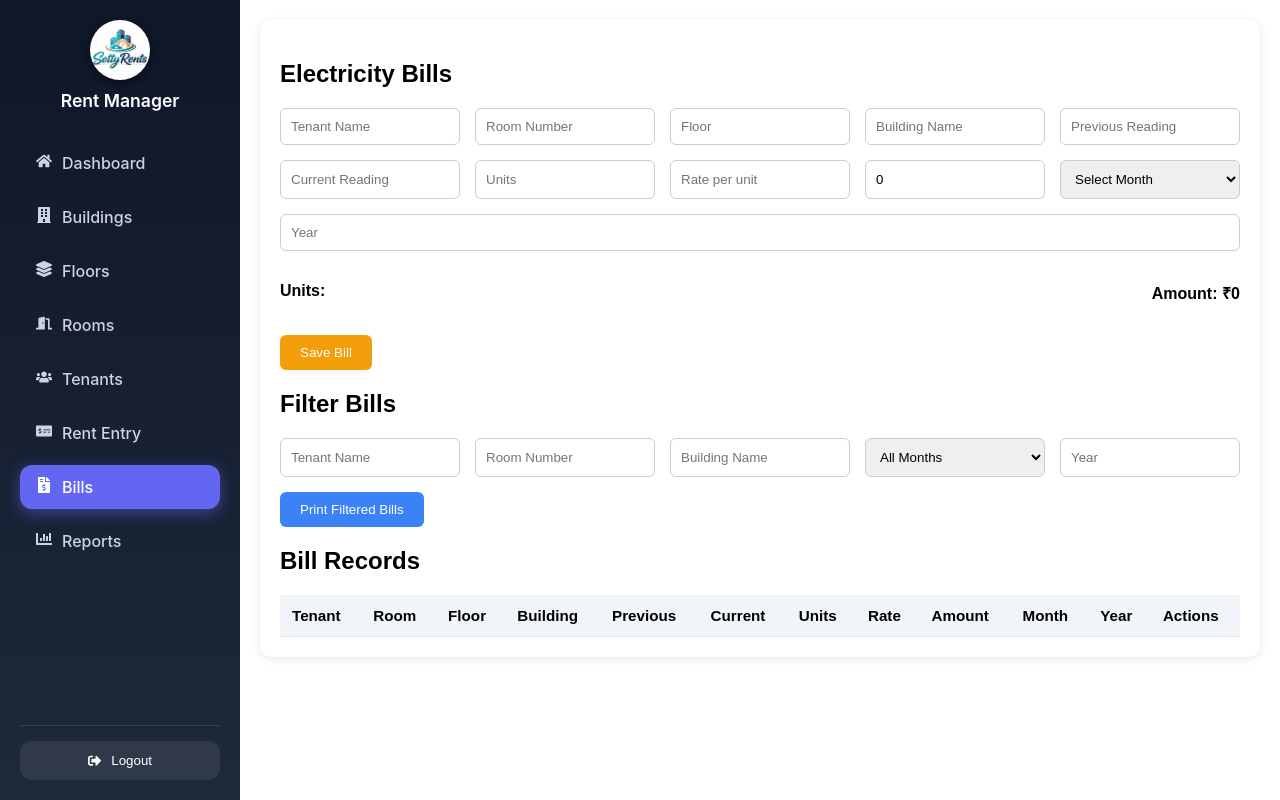
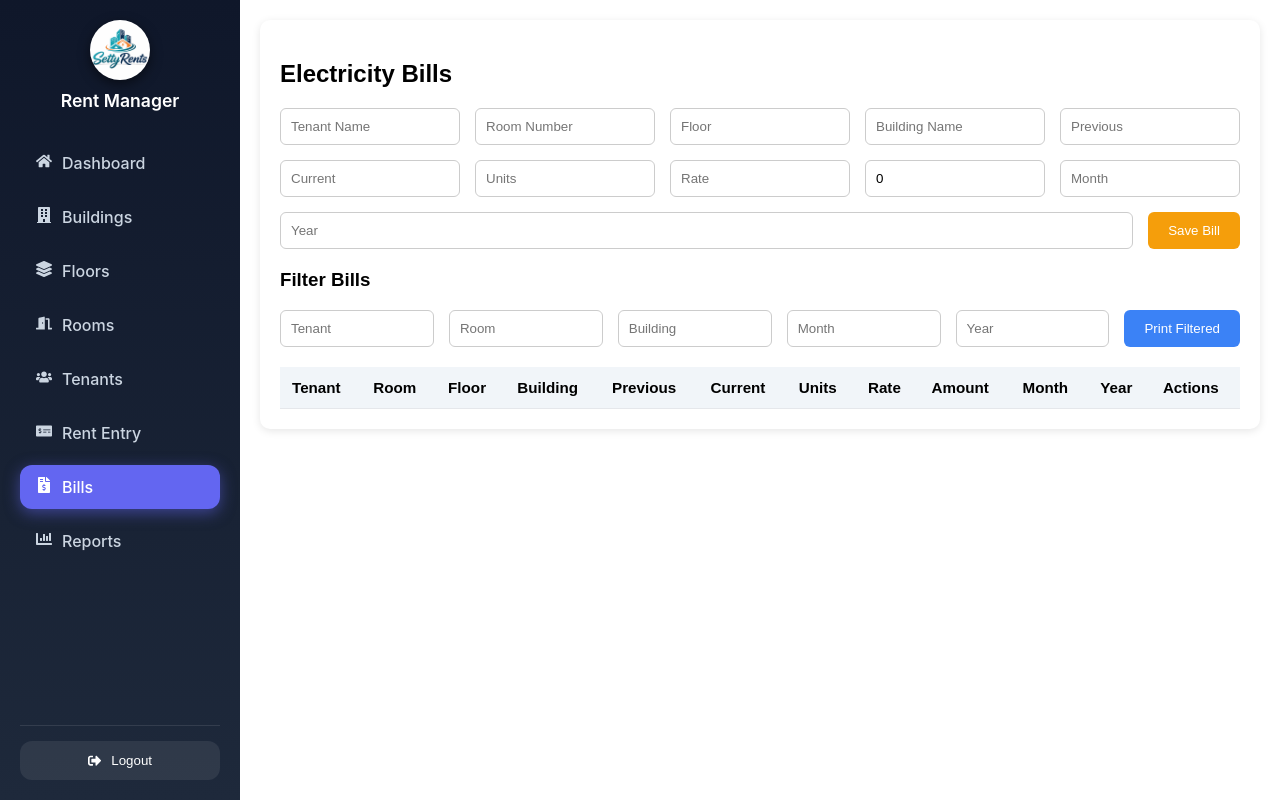
Before and after one commit to karthiksetty7/SettyRents, a React (Create React App) app in the folder SettyRents-master/: page /bills in a window 1280 px wide. Built offline with nearby package versions, Linux system fonts and the light colour scheme; sample sign-in values are in the browser's storage.

Commit message:
Update index.js

```diff
--- a/SettyRents-master/src/pages/Bills/index.js
+++ b/SettyRents-master/src/pages/Bills/index.js
@@ -1,9 +1,16 @@
-import {useState} from 'react'
+import {useState, useEffect} from 'react'
 import Layout from '../../components/Layout'
 import './index.css'
 
 const Bills = () => {
-  const [records, setRecords] = useState([])
+  const [records, setRecords] = useState(() => {
+    const saved = localStorage.getItem('billRecords')
+    return saved ? JSON.parse(saved) : []
+  })
+
+  useEffect(() => {
+    localStorage.setItem('billRecords', JSON.stringify(records))
+  }, [records])
 
   // Form states
   const [tenantName, setTenantName] = useState('')
@@ -12,8 +19,8 @@ const Bills = () => {
   const [buildingName, setBuildingName] = useState('')
   const [previous, setPrevious] = useState('')
   const [current, setCurrent] = useState('')
-  const [units, setUnits] = useState('') // Manual units
-  const [rate, setRate] = useState('') // Manual rate
+  const [units, setUnits] = useState('')
+  const [rate, setRate] = useState('')
   const [amount, setAmount] = useState(0)
   const [month, setMonth] = useState('')
   const [year, setYear] = useState('')
@@ -25,19 +32,20 @@ const Bills = () => {
   const [filterMonth, setFilterMonth] = useState('')
   const [filterYear, setFilterYear] = useState('')
 
-  // Calculate Units and Amount whenever Current or Previous changes
-  const handleUnitCalculation = () => {
+  // AUTO CALCULATION
+  useEffect(() => {
     if (previous !== '' && current !== '') {
       const calculatedUnits = Number(current) - Number(previous)
-      setUnits(calculatedUnits >= 0 ? calculatedUnits : 0)
-      if (rate !== '') setAmount(calculatedUnits * Number(rate))
+      const finalUnits = calculatedUnits >= 0 ? calculatedUnits : 0
+      setUnits(finalUnits)
+
+      if (rate !== '') {
+        setAmount(finalUnits * Number(rate))
+      } else {
+        setAmount(0)
+      }
     }
-  }
-
-  const handleRateChange = e => {
-    setRate(e.target.value)
-    if (units !== '') setAmount(Number(e.target.value) * Number(units))
-  }
+  }, [previous, current, rate])
 
   const handleSubmit = e => {
     e.preventDefault()
@@ -59,7 +67,6 @@ const Bills = () => {
 
     setRecords([...records, newRecord])
 
-    // Reset form
     setTenantName('')
     setRoomNumber('')
     setFloor('')
@@ -92,62 +99,20 @@ const Bills = () => {
     setRecords(records.filter(r => r.id !== id))
   }
 
+  const handleDelete = id => {
+    if (!window.confirm('Delete this bill?')) return
+    setRecords(records.filter(r => r.id !== id))
+  }
+
   const handlePrint = record => {
     const printWindow = window.open('', '', 'height=700,width=800')
     printWindow.document.write(`
-      <html>
-        <head>
-          <title>Electricity Bill</title>
-          <style>
-            body{font-family:Arial,sans-serif;padding:20px}
-            .bill-header{text-align:center;margin-bottom:20px}
-            .bill-header h1{margin:0;color:#f59e0b}
-            .bill-info,.bill-table{width:100%;margin-bottom:20px}
-            .bill-info td{padding:6px 10px}
-            .bill-table th,.bill-table td{border:1px solid #000;padding:8px;text-align:left}
-            .bill-table{border-collapse:collapse;width:100%}
-            .total{text-align:right;font-weight:bold;margin-top:10px}
-          </style>
-        </head>
-        <body>
-          <div class="bill-header">
-            <h1>Electricity Bill</h1>
-            <p>${record.buildingName}</p>
-          </div>
-          <table class="bill-info">
-            <tr>
-              <td><strong>Tenant:</strong> ${record.tenantName}</td>
-              <td><strong>Room:</strong> ${record.room}</td>
-            </tr>
-            <tr>
-              <td><strong>Floor:</strong> ${record.floor}</td>
-              <td><strong>Month/Year:</strong> ${record.month} ${record.year}</td>
-            </tr>
-          </table>
-          <table class="bill-table">
-            <thead>
-              <tr>
-                <th>Previous Reading</th>
-                <th>Current Reading</th>
-                <th>Units</th>
-                <th>Rate (₹)</th>
-                <th>Amount (₹)</th>
-              </tr>
-            </thead>
-            <tbody>
-              <tr>
-                <td>${record.previous}</td>
-                <td>${record.current}</td>
-                <td>${record.units}</td>
-                <td>${record.rate}</td>
-                <td>${record.amount}</td>
-              </tr>
-            </tbody>
-          </table>
-          <p class="total">Total Amount: ₹${record.amount}</p>
-          <p>Thank you for your payment!</p>
-        </body>
-      </html>
+      <h2>Electricity Bill</h2>
+      <p>Name: ${record.tenantName}</p>
+      <p>Room: ${record.room}</p>
+      <p>Units: ${record.units}</p>
+      <p>Amount: ₹${record.amount}</p>
+      <hr/>
     `)
     printWindow.document.close()
     printWindow.print()
@@ -156,11 +121,13 @@ const Bills = () => {
   const filteredRecords = records.filter(
     r =>
       (filterTenant
-        ? r.tenantName.toLowerCase() === filterTenant.toLowerCase()
+        ? r.tenantName.toLowerCase().includes(filterTenant.toLowerCase())
         : true) &&
-      (filterRoom ? r.room.toLowerCase() === filterRoom.toLowerCase() : true) &&
+      (filterRoom
+        ? r.room.toLowerCase().includes(filterRoom.toLowerCase())
+        : true) &&
       (filterBuilding
-        ? r.buildingName.toLowerCase() === filterBuilding.toLowerCase()
+        ? r.buildingName.toLowerCase().includes(filterBuilding.toLowerCase())
         : true) &&
       (filterMonth ? r.month === filterMonth : true) &&
       (filterYear ? r.year.toString() === filterYear.toString() : true),
@@ -168,49 +135,18 @@ const Bills = () => {
 
   const handlePrintAll = () => {
     const printWindow = window.open('', '', 'height=700,width=800')
-    printWindow.document.write(
-      '<html><head><title>Filtered Bills</title></head><body>',
-    )
+
     filteredRecords.forEach(record => {
       printWindow.document.write(`
-        <div style="page-break-after:always">
-          <h1 style="text-align:center;color:#f59e0b">Electricity Bill</h1>
-          <p style="text-align:center">${record.buildingName}</p>
-          <table style="width:100%;margin-bottom:20px">
-            <tr>
-              <td><strong>Tenant:</strong> ${record.tenantName}</td>
-              <td><strong>Room:</strong> ${record.room}</td>
-            </tr>
-            <tr>
-              <td><strong>Floor:</strong> ${record.floor}</td>
-              <td><strong>Month/Year:</strong> ${record.month} ${record.year}</td>
-            </tr>
-          </table>
-          <table style="width:100%;border-collapse:collapse;border:1px solid #000;margin-bottom:20px">
-            <thead>
-              <tr>
-                <th>Previous</th>
-                <th>Current</th>
-                <th>Units</th>
-                <th>Rate</th>
-                <th>Amount</th>
-              </tr>
-            </thead>
-            <tbody>
-              <tr>
-                <td>${record.previous}</td>
-                <td>${record.current}</td>
-                <td>${record.units}</td>
-                <td>${record.rate}</td>
-                <td>${record.amount}</td>
-              </tr>
-            </tbody>
-          </table>
-          <p style="text-align:right;font-weight:bold">Total Amount: ₹${record.amount}</p>
-        </div>
+        <h2>Electricity Bill</h2>
+        <p>Name: ${record.tenantName}</p>
+        <p>Room: ${record.room}</p>
+        <p>Units: ${record.units}</p>
+        <p>Amount: ₹${record.amount}</p>
+        <hr/>
       `)
     })
-    printWindow.document.write('</body></html>')
+
     printWindow.document.close()
     printWindow.print()
   }
@@ -220,31 +156,27 @@ const Bills = () => {
       <div className='bill-container'>
         <h2>Electricity Bills</h2>
 
-        {/* Bill Form */}
+        {/* FORM */}
         <form className='bill-form' onSubmit={handleSubmit}>
           <input
-            type='text'
             placeholder='Tenant Name'
             value={tenantName}
             onChange={e => setTenantName(e.target.value)}
             required
           />
           <input
-            type='text'
             placeholder='Room Number'
             value={roomNumber}
             onChange={e => setRoomNumber(e.target.value)}
             required
           />
           <input
-            type='text'
             placeholder='Floor'
             value={floor}
             onChange={e => setFloor(e.target.value)}
             required
           />
           <input
-            type='text'
             placeholder='Building Name'
             value={buildingName}
             onChange={e => setBuildingName(e.target.value)}
@@ -253,134 +185,77 @@ const Bills = () => {
 
           <input
             type='number'
-            placeholder='Previous Reading'
+            placeholder='Previous'
             value={previous}
             onChange={e => setPrevious(e.target.value)}
-            onBlur={handleUnitCalculation}
             required
           />
           <input
             type='number'
-            placeholder='Current Reading'
+            placeholder='Current'
             value={current}
             onChange={e => setCurrent(e.target.value)}
-            onBlur={handleUnitCalculation}
             required
           />
+          <input type='number' placeholder='Units' value={units} readOnly />
           <input
             type='number'
-            placeholder='Units'
-            value={units}
-            onChange={e => setUnits(e.target.value)}
-            required
-          />
-          <input
-            type='number'
-            placeholder='Rate per unit'
+            placeholder='Rate'
             value={rate}
-            onChange={handleRateChange}
+            onChange={e => setRate(e.target.value)}
             required
           />
           <input type='number' placeholder='Amount' value={amount} readOnly />
 
-          <select
+          <input
+            placeholder='Month'
             value={month}
             onChange={e => setMonth(e.target.value)}
             required
-          >
-            <option value=''>Select Month</option>
-            {[
-              'January',
-              'February',
-              'March',
-              'April',
-              'May',
-              'June',
-              'July',
-              'August',
-              'September',
-              'October',
-              'November',
-              'December',
-            ].map(m => (
-              <option key={m} value={m}>
-                {m}
-              </option>
-            ))}
-          </select>
-
+          />
           <input
-            type='number'
             placeholder='Year'
             value={year}
             onChange={e => setYear(e.target.value)}
             required
           />
 
-          <div className='calculation'>
-            <p>Units: {units}</p>
-            <p>Amount: ₹{amount}</p>
-          </div>
-
           <button type='submit'>Save Bill</button>
         </form>
 
-        {/* Filters */}
-        <h2>Filter Bills</h2>
+        {/* FILTER */}
+        <h3>Filter Bills</h3>
         <div className='filter-container'>
           <input
-            placeholder='Tenant Name'
+            placeholder='Tenant'
             value={filterTenant}
             onChange={e => setFilterTenant(e.target.value)}
           />
           <input
-            placeholder='Room Number'
+            placeholder='Room'
             value={filterRoom}
             onChange={e => setFilterRoom(e.target.value)}
           />
           <input
-            placeholder='Building Name'
+            placeholder='Building'
             value={filterBuilding}
             onChange={e => setFilterBuilding(e.target.value)}
           />
-          <select
+          <input
+            placeholder='Month'
             value={filterMonth}
             onChange={e => setFilterMonth(e.target.value)}
-          >
-            <option value=''>All Months</option>
-            {[
-              'January',
-              'February',
-              'March',
-              'April',
-              'May',
-              'June',
-              'July',
-              'August',
-              'September',
-              'October',
-              'November',
-              'December',
-            ].map(m => (
-              <option key={m} value={m}>
-                {m}
-              </option>
-            ))}
-          </select>
+          />
           <input
-            type='number'
             placeholder='Year'
             value={filterYear}
             onChange={e => setFilterYear(e.target.value)}
           />
-          <button type='button' onClick={handlePrintAll}>
-            Print Filtered Bills
-          </button>
+          <button onClick={handlePrintAll}>Print Filtered</button>
         </div>
 
-        {/* Bill Records Table */}
-        <h2>Bill Records</h2>
-        <div className='table-container'>
+        {/* DESKTOP TABLE */}
+        <div className='table-container desktop-table'>
           <table>
             <thead>
               <tr>
@@ -398,6 +273,7 @@ const Bills = () => {
                 <th>Actions</th>
               </tr>
             </thead>
+
             <tbody>
               {filteredRecords.map(item => (
                 <tr key={item.id}>
@@ -413,13 +289,75 @@ const Bills = () => {
                   <td>{item.month}</td>
                   <td>{item.year}</td>
                   <td>
-                    <button onClick={() => handleEdit(item.id)}>Edit</button>
-                    <button onClick={() => handlePrint(item)}>Print</button>
+                    <button
+                      className='edit-btn'
+                      onClick={() => handleEdit(item.id)}
+                    >
+                      Edit
+                    </button>
+                    <button
+                      className='delete-btn'
+                      onClick={() => handleDelete(item.id)}
+                    >
+                      Delete
+                    </button>
+                    <button
+                      className='print-btn'
+                      onClick={() => handlePrint(item)}
+                    >
+                      Print
+                    </button>
                   </td>
                 </tr>
               ))}
             </tbody>
           </table>
+        </div>
+
+        {/* MOBILE */}
+        <div className='mobile-list'>
+          {filteredRecords.map(item => (
+            <div key={item.id} className='mobile-row'>
+              <div className='mobile-field'>
+                <span className='label'>Tenant:</span>
+                <span>{item.tenantName}</span>
+              </div>
+              <div className='mobile-field'>
+                <span className='label'>Room:</span>
+                <span>{item.room}</span>
+              </div>
+              <div className='mobile-field'>
+                <span className='label'>Building:</span>
+                <span>{item.buildingName}</span>
+              </div>
+              <div className='mobile-field'>
+                <span className='label'>Units:</span>
+                <span>{item.units}</span>
+              </div>
+              <div className='mobile-field'>
+                <span className='label'>Amount:</span>
+                <span>₹{item.amount}</span>
+              </div>
+
+              <div className='mobile-field'>
+                <button
+                  className='edit-btn'
+                  onClick={() => handleEdit(item.id)}
+                >
+                  Edit
+                </button>
+                <button
+                  className='delete-btn'
+                  onClick={() => handleDelete(item.id)}
+                >
+                  Delete
+                </button>
+                <button className='print-btn' onClick={() => handlePrint(item)}>
+                  Print
+                </button>
+              </div>
+            </div>
+          ))}
         </div>
       </div>
     </Layout>
```
